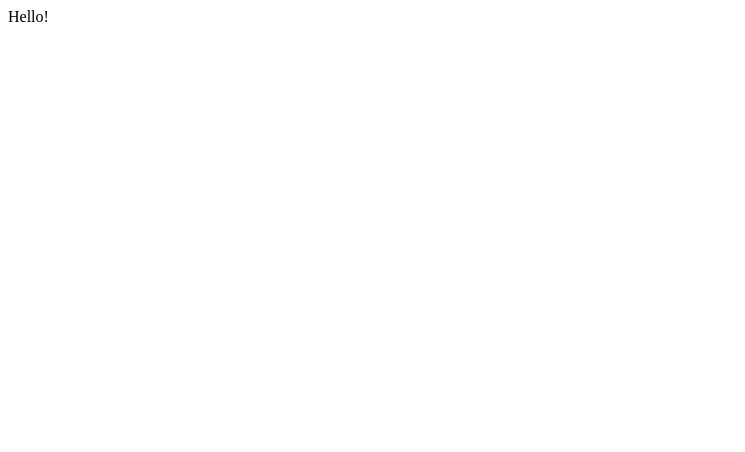
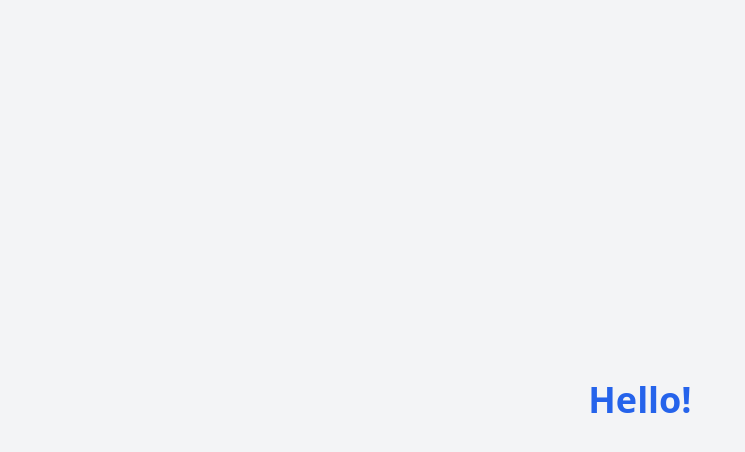
Before and after one commit to aliramazanov/movie-list-client, a React (Vite) app: page / in a window 1280 px wide. Shown: the top 452 px of the page, without its empty margins (0-745 px from the left). Built offline with nearby package versions, Linux system fonts and the light colour scheme.

Commit message:
add: necessary packages

```diff
--- a/src/App.tsx
+++ b/src/App.tsx
@@ -1,5 +1,9 @@
 function App() {
-  return <div>Hello!</div>;
+  return (
+    <div className="min-h-screen flex items-center justify-center bg-gray-100">
+      <h1 className="text-4xl font-bold text-blue-600 hover:text-blue-800 transition">Hello!</h1>
+    </div>
+  );
 }
 
 export default App;
--- /dev/null
+++ b/src/declarations.d.ts
@@ -0,0 +1,4 @@
+declare module "*.css" {
+  const classes: { [key: string]: string };
+  export default classes;
+}
--- a/src/main.tsx
+++ b/src/main.tsx
@@ -1,6 +1,7 @@
 import { StrictMode } from "react";
 import { createRoot } from "react-dom/client";
 import App from "./App.tsx";
+import "./index.css";
 
 createRoot(document.getElementById("root")!).render(
   <StrictMode>
--- a/tailwind.config.js
+++ b/tailwind.config.js
@@ -1,8 +1,8 @@
 /** @type {import('tailwindcss').Config} */
 export default {
-  content: [],
+  content: ["./index.html", "./src/**/*.{js,jsx,ts,tsx}"],
   theme: {
     extend: {},
   },
   plugins: [],
-}
+};
```
